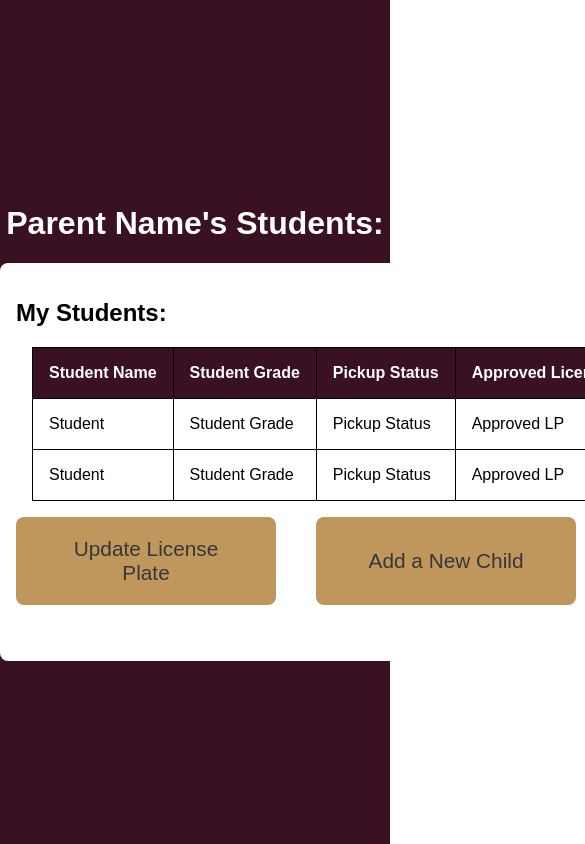
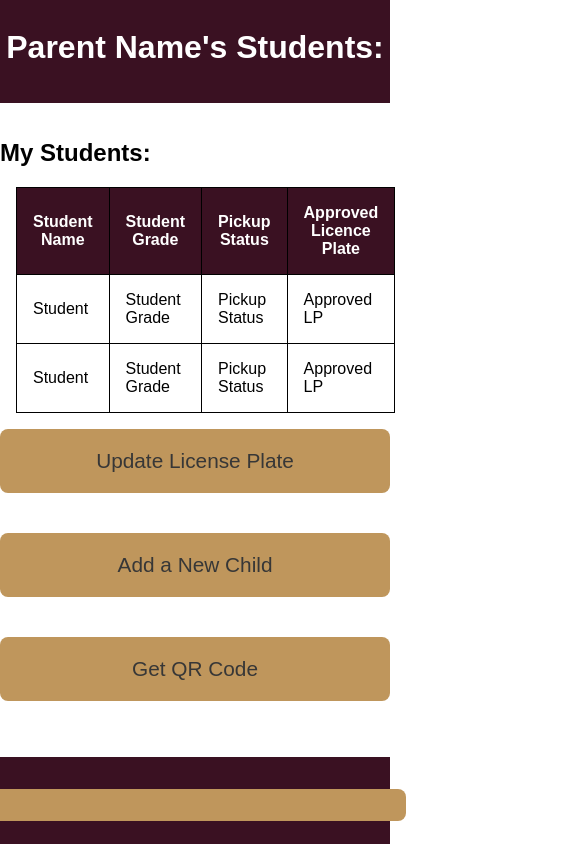
Before and after one commit to JackUehlingerTAMU/TheWranglers, a React (Create React App) app: page /parent-portal in a window 390 px wide. Shown: the top 844 px of the page, 585 px wide, since content can reach past the window. Built offline with nearby package versions, Linux system fonts and the light colour scheme; no server answers.

Commit message:
css updated

```diff
--- a/src/App.css
+++ b/src/App.css
@@ -81,12 +81,8 @@ td{
   padding: 1rem;
 
 }
-.mainSection{
-   background-color: var(--white);
-   padding:1em;
-   border-radius: 8px;
-   color: black;
-}
+
+/* === PARENT PICKUP PAGE === */
 .parent-portal{
   background-color: var(--maroon);
   color: var(--white);
@@ -95,25 +91,68 @@ td{
   justify-content: center;
   align-items: center;
   flex-direction: column;
-
+}
+.mainSection{
+   background-color: var(--white);
+   margin: 1em;
+   padding:1em;
+   border-radius: 8px;
+   color: black;
+   flex:1;
 }
 .sidebar{
+  flex:1;
   background-color: var(--camel);
   margin: 1em;
   padding: 1em;
   border-radius: 8px;
   width: 30%
-
 }
 .row{
   display: flex;
   flex-direction:row;
   width:100%;
+  justify-content: center;
 }
 .column{
   display: flex;
   flex-direction:column;
   width:100%;
+}
+
+.button-rows {
+  display: flex;
+  gap: 40px;
+  margin-bottom: 40px;
+}
+
+/* Responsive design */
+@media (max-width: 768px) {
+  .row {
+    flex-direction: column;
+    align-items: center;
+  }
+
+  .mainSection,
+  .sidebar {
+    width: 100%;
+  }
+  .button-rows{
+    display: flex;
+    flex-direction: column;
+
+  }
+}
+
+/* ==== New Child Section ==== */
+.mini-form-container {
+  background-color: rgba(255, 255, 255, 0.08);
+  backdrop-filter: blur(6px);
+  border-radius: 14px;
+  padding: 40px;
+  display: flex;
+  justify-content: center;
+  box-shadow: 0 6px 18px rgba(0,0,0,0.25);
 }
 
 /* ===== Staff Portal Layout ===== */
--- a/src/App.js
+++ b/src/App.js
@@ -6,8 +6,13 @@ import StaffPortal from "./pages/StaffPortal";
 import KidsPickup from "./pages/KidsPickup";
 import Home from "./pages/Home"
 import CreateAccount from "./pages/CreateAccount";
+import { useEffect} from "react";
+import { supabase } from "./supabaseClient";
 
 function App() {
+
+
+
   return ( <>
       {/* Moved login page code to Home.js so that Routes would work correctly */}
       {/* ROUTES */}
--- a/src/components/NewChild.js
+++ b/src/components/NewChild.js
@@ -1,27 +1,31 @@
+import "../App.css"
 export default function NewChild(){
     return( <>
         <h2>New Child Information</h2>
-        <form>
-            <div className="row">
+        <form className="mini-form-container">
+            <div class="form-column">
+
             <label for="plate_state">Child First Name:</label>
             <input type="text" id="plate_state" name="plate_state" />
-            </div>
 
-            <div className="row">
+
             <label for="plate_state">Child Middle Name:</label>
             <input type="text" id="plate_state" name="plate_state" />
-            </div>
 
-            <div className="row">
+
+
             <label for="plate_state">Child Last Name:</label>
             <input type="text" id="plate_state" name="plate_state" />
-            </div>
 
-            <div className="row">
+
+
             <label for="plate_state">Child Grade:</label>
             <input type="dropdown" id="plate_state" name="plate_state" />
+
+
+
+            <input className="submit-button" type="submit" value="Submit To School"></input>
             </div>
-            <input type="submit" value="Submit To School"></input>
         </form>
         </>
     );
--- a/src/components/PlateUpdate.js
+++ b/src/components/PlateUpdate.js
@@ -1,17 +1,18 @@
 export default function PlateUpdate(){
     return(<>
         <h2>Plate Update Information:</h2>
-        <form>
-            <div className="row">
+        <form className="mini-form-container">
+            <div className="form-column">
             <label for="plate_state">Plate State:</label>
             <input type="text" id="plate_state" name="plate_state" />
-            </div>
 
-            <div className="row">
+
+
             <label for="plate_state">Plate Number:</label>
             <input type="text" id="plate_state" name="plate_state" />
+
+            <input  className= "submit-btn" type="submit" value="Submit to School"></input>
             </div>
-            <input type="submit" value="Submit to School"></input>
         </form>
 
         </>
--- a/src/pages/CreateAccount.js
+++ b/src/pages/CreateAccount.js
@@ -51,7 +51,7 @@ function CreateAccount() {
 
       </div>
 
-      <button className="submit-btn">Submit For Approval</button>
+      <input  className= "submit-btn" type="submit" value="Submit to School"></input>
     </div>
   );
 }
--- a/src/pages/ParentPortal.js
+++ b/src/pages/ParentPortal.js
@@ -41,10 +41,10 @@ export default function ParentPortal(){
                 </table>
 
                 {/* Update Buttons */}
-                <div className = "button-row">
-                    <button className="main-btn" onClick={() => setIslpClicked(!lpClicked)} >Update License Plate</button>
-                    <button className="main-btn" onClick={()=>setNewStudentClicked(!newStudentClicked)}>Add a New Child</button>
-                    <button className="main-btn" onClick={()=>setQrClicked(!qrClicked)}>Get QR Code</button>
+                <div className = "button-rows">
+                    <button className="main-btn" onClick={() => {setIslpClicked(!lpClicked); setNewStudentClicked(false); setQrClicked(false); } } >Update License Plate</button>
+                    <button className="main-btn" onClick={()=> {setNewStudentClicked(!newStudentClicked); setIslpClicked(false); setQrClicked(false);} }>Add a New Child</button>
+                    <button className="main-btn" onClick={()=>{setQrClicked(!qrClicked); setIslpClicked(false);setNewStudentClicked(false);}}>Get QR Code</button>
 
                 </div>
             </div>
```
